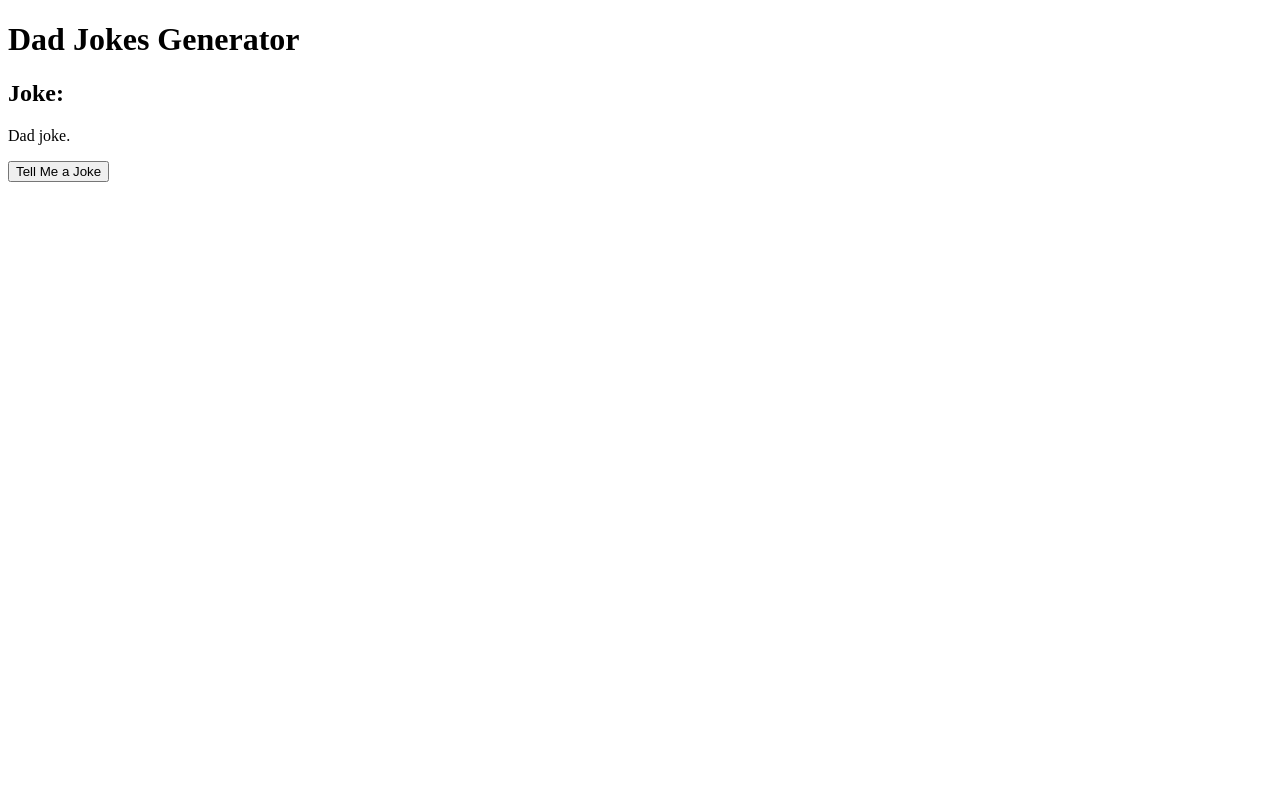
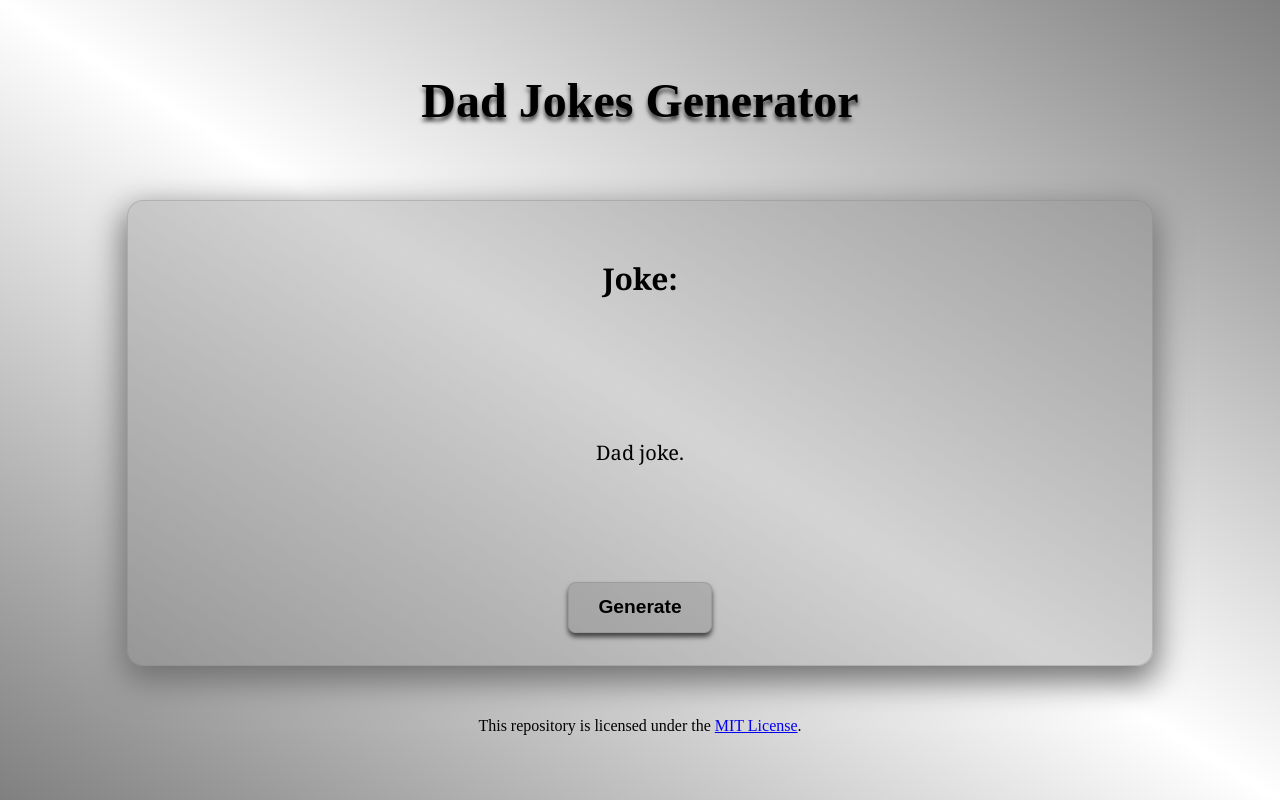
Before and after one commit to Muhammad-Uzair99/Dad-Jokes-Generator, a plain HTML site: page index.html in a window 1280 px wide. Drawn offline with Linux system fonts and the light colour scheme.

Commit message:
Added style sheet

```diff
--- a/index.html
+++ b/index.html
@@ -5,6 +5,7 @@
     <meta http-equiv="X-UA-Compatible" content="IE=edge">
     <meta name="viewport" content="width=device-width, initial-scale=1.0">
     <title>Dad Jokes Generator</title>
+    <link rel="stylesheet" href="style.css">
 </head>
 <body>
 
@@ -18,8 +19,12 @@
 
         <p class="joke" id="joke">Dad joke.</p>
 
-        <button class="btn" id="btn">Tell Me a Joke</button>
+        <button class="btn" id="btn">Generate</button>
 
     </main>
+
+    <footer>
+        <p>This repository is licensed under the <a class="link" href="https://github.com/Muhammad-Uzair99/Dad-Jokes-Generator/blob/main/LICENSE">MIT License</a>.</p>
+    </footer>
 </body>
 </html>
--- /dev/null
+++ b/style.css
@@ -0,0 +1,62 @@
+body {
+    margin: 0;
+    text-align: center;
+    background: linear-gradient(to left bottom, grey, white, grey);
+    min-height: 100vh;
+}
+
+header {
+    height: 25vh;
+    font-size: 1.5rem;
+    text-shadow: 0 0.25rem 0.25rem rgb(58, 58, 58);
+    display: flex;
+    justify-content: center;
+    align-items: center;
+}
+
+.container {
+    font-family: Georgia, 'Times New Roman', Times, serif;
+    font-size: 1.25rem;
+    border: 1px solid rgba(128, 128, 128, 0.34);
+    background-color: rgba(128, 128, 128, 0.34);
+    box-shadow: 0 0.75rem 2rem 0.25rem rgb(114, 114, 114);
+    min-width: 60vw;
+    max-width: 75vw;
+    padding: 2rem;
+    height: 50vh;
+    margin: auto;
+    display: flex;
+    flex-direction: column;
+    align-items: center;
+    justify-content: space-between;
+    border-radius: 1rem;
+}
+
+.btn {
+    border: 1px solid rgba(128, 128, 128, 0.34);
+    background-color: rgba(128, 128, 128, 0.34);
+    box-shadow: 0 0.25rem 0.3rem rgb(66, 66, 66);
+    border-radius: 0.5rem;
+    height: 3.2rem;
+    width: 9rem;
+    font-weight: bold;
+    font-size: 1.2rem;
+    cursor: pointer;
+}
+
+.btn:hover {
+    color:rgb(58, 58, 58);
+    background-color: #fff;
+}
+
+.btn:active {
+    color: #fff;
+    background-color: #000;
+}
+
+footer {
+    height: 15vh;
+    display: flex;
+    justify-content: center;
+    align-items: center;
+}
```
